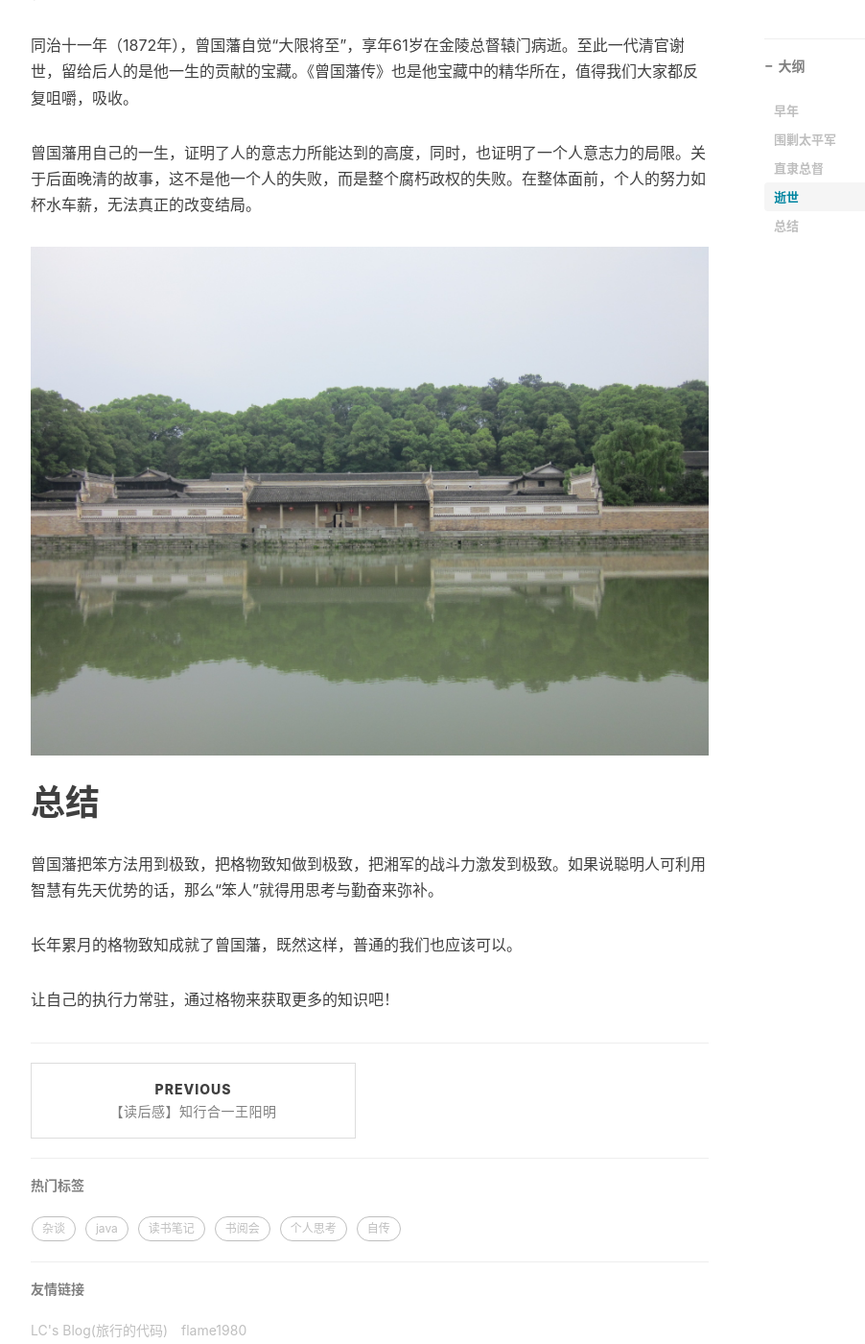
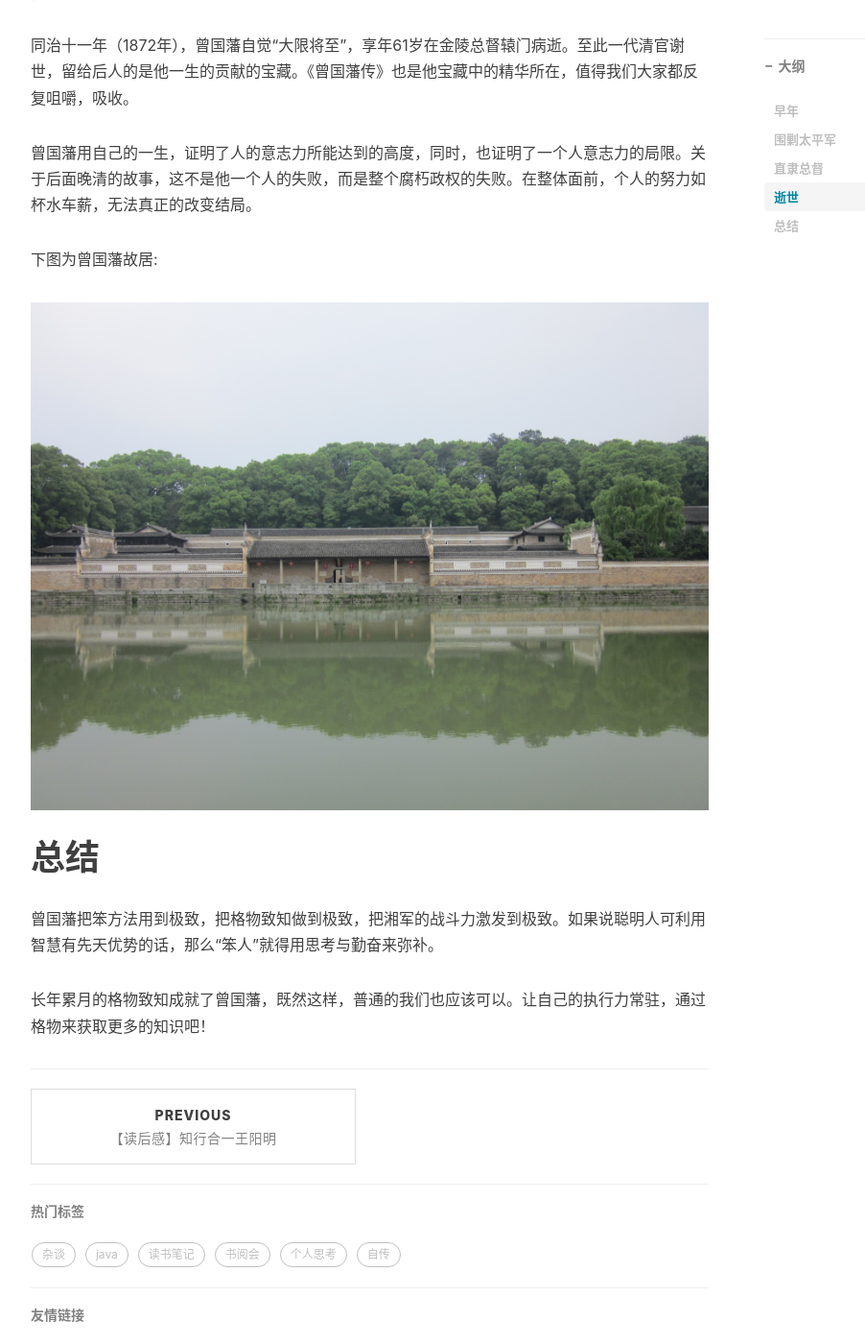
Before and after one commit to qingtian/qingtian.github.com, a Jekyll site: the page built from _posts/2020-09-17-zeng-guo-fan.md, in a window 1280 px wide and 1400 px high, scrolled down 3658 px. Shown: the whole window at 96% size, without its empty margins (233-1135 px from the left). Built offline with Jekyll 4.4.1, drawn with Linux system fonts in a browser that asks for light colours; nearby versions of some CDN libraries; comment, search, counter and statistics services are not loaded; some of the changed lines change nothing that is shown.

Commit message:
优化内容

```diff
--- a/_posts/2020-09-17-zeng-guo-fan.md
+++ b/_posts/2020-09-17-zeng-guo-fan.md
@@ -94,12 +94,12 @@ tags:
 
 曾国藩用自己的一生，证明了人的意志力所能达到的高度，同时，也证明了一个人意志力的局限。关于后面晚清的故事，这不是他一个人的失败，而是整个腐朽政权的失败。在整体面前，个人的努力如杯水车薪，无法真正的改变结局。
 
+下图为曾国藩故居:
+
 ![曾国藩故居](/img/20200917/zgf-gj.jpeg)
 
 # 总结
 
 曾国藩把笨方法用到极致，把格物致知做到极致，把湘军的战斗力激发到极致。如果说聪明人可利用智慧有先天优势的话，那么“笨人”就得用思考与勤奋来弥补。
 
-长年累月的格物致知成就了曾国藩，既然这样，普通的我们也应该可以。
-
-让自己的执行力常驻，通过格物来获取更多的知识吧！
+长年累月的格物致知成就了曾国藩，既然这样，普通的我们也应该可以。让自己的执行力常驻，通过格物来获取更多的知识吧！
```
